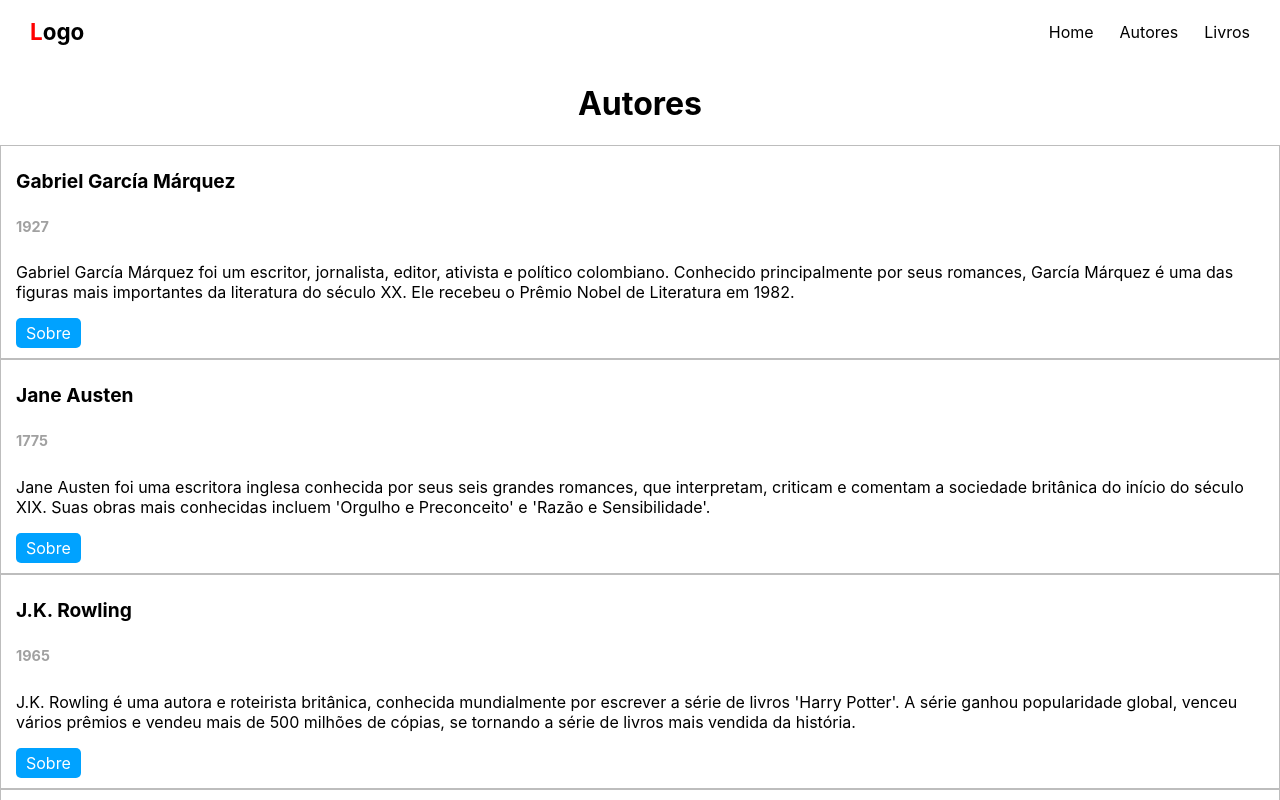
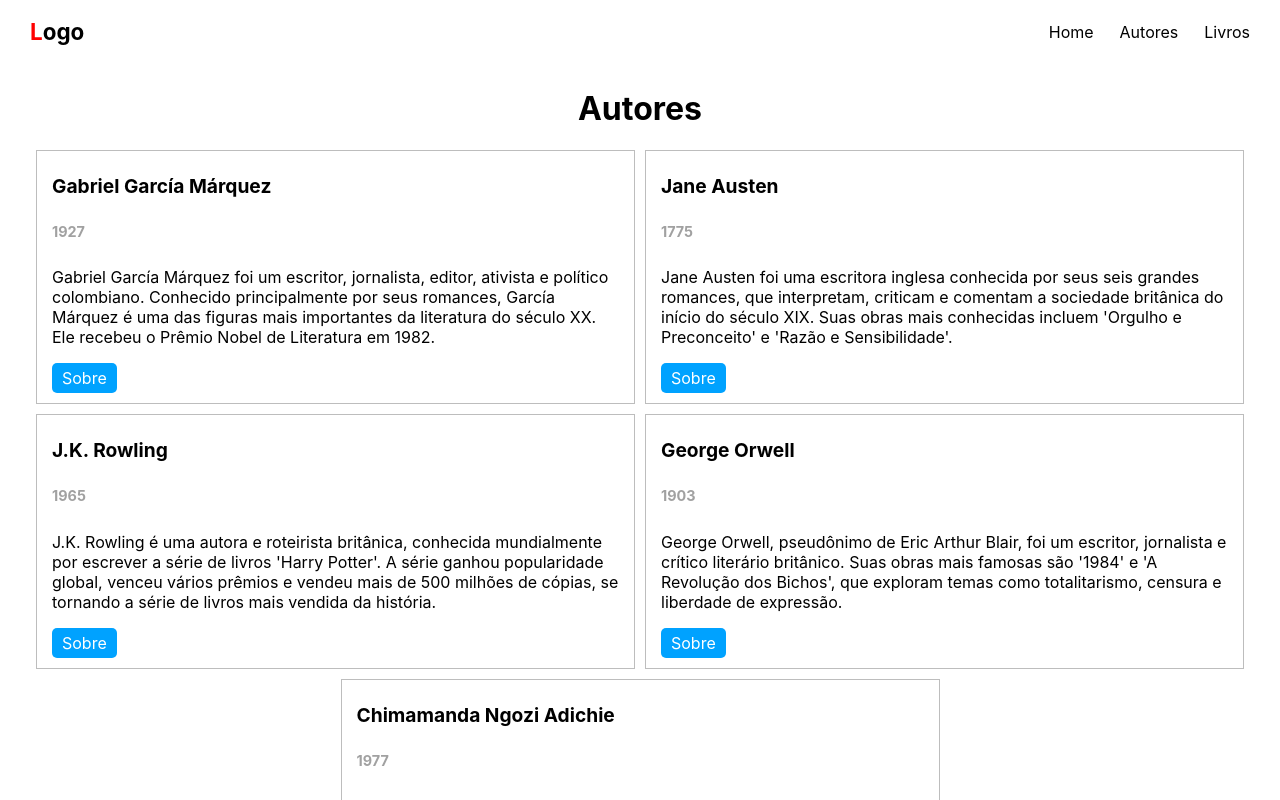
Before and after one commit to JoaoAlissonTec/Books, a React (Create React App) app: page /autores in a window 1280 px wide. Shown: the top 800 px of the page. Built offline with nearby package versions, Linux system fonts and the light colour scheme.

Commit message:
:lipstick: feat: Classe de tamanho para componente card

```diff
--- a/src/App.css
+++ b/src/App.css
@@ -1,38 +1,3 @@
-.App {
-  text-align: center;
+.Container{
+  padding: 5px 10px 20px 10px;
 }
-
-.App-logo {
-  height: 40vmin;
-  pointer-events: none;
-}
-
-@media (prefers-reduced-motion: no-preference) {
-  .App-logo {
-    animation: App-logo-spin infinite 20s linear;
-  }
-}
-
-.App-header {
-  background-color: #282c34;
-  min-height: 100vh;
-  display: flex;
-  flex-direction: column;
-  align-items: center;
-  justify-content: center;
-  font-size: calc(10px + 2vmin);
-  color: white;
-}
-
-.App-link {
-  color: #61dafb;
-}
-
-@keyframes App-logo-spin {
-  from {
-    transform: rotate(0deg);
-  }
-  to {
-    transform: rotate(360deg);
-  }
-}
--- a/src/App.js
+++ b/src/App.js
@@ -12,11 +12,13 @@ function App() {
     <Router>
       <div className="App">
         <Header/>
-        <Routes>
-          <Route path='/' element={<Home/>}/>
-          <Route path='/autores' element={<Authors authors={authors}/>}/>
-          <Route path='/autor' element={<Author authors={authors}/>}/>
-        </Routes>
+        <div className="Container">
+          <Routes>
+            <Route path='/' element={<Home/>}/>
+            <Route path='/autores' element={<Authors authors={authors}/>}/>
+            <Route path='/autor' element={<Author authors={authors}/>}/>
+          </Routes>
+        </div>
       </div>
     </Router>
   );
--- a/src/Components/Card/index.js
+++ b/src/Components/Card/index.js
@@ -1,12 +1,11 @@
 import React from "react"
 import styles from "./styles.module.css"
-import RouteButton from "../RouteButton"
 
-export default function Card({id, title, subtitle, desc, redirect}){
-    return <div id={id} className={styles.card}>
+export default function Card({id, title, subtitle, desc, className, children}){
+    return <div id={id} className={`${styles.card} ${styles[className]}`}>
         <h1 className={styles.title}>{title}</h1>
         <h2 className={styles.subtitle}>{subtitle}</h2>
         <p className={styles.desc}>{desc}</p>
-        <RouteButton title="Sobre" to={redirect}/>
+        {children}
     </div>
 }
--- a/src/Components/Card/styles.module.css
+++ b/src/Components/Card/styles.module.css
@@ -5,6 +5,18 @@
     align-items: start;
     text-align: start;
     padding: 10px 15px;
+}
+
+.small_size{
+    width: 25%;
+}
+
+.medium_size{
+    width: 45%;
+}
+
+.large_size{
+    width: 100%;
 }
 
 .title{
--- a/src/Pages/Authors/index.js
+++ b/src/Pages/Authors/index.js
@@ -1,9 +1,23 @@
 import React from "react"
 import Card from "../../Components/Card";
+import styles from './styles.module.css'
+import RouteButton from "../../Components/RouteButton";
 
 export default function Authors({authors}){
-    return <div>
+    return <div className={styles.container}>
         <h1>Autores</h1>
-        {authors.map((author)=><Card id={author.id} title={author.nome} subtitle={author.ano_de_nascimento} desc={author.biografia} redirect={"/autor?id="+author.id}/>)}
+        <div className={styles.authors}>
+            {authors.map((author)=><Card
+            key={author.id}
+            id={author.id}
+            title={author.nome}
+            subtitle={author.ano_de_nascimento}
+            desc={author.biografia}
+            className="medium_size"
+            >
+                <RouteButton title="Sobre" to={"/autor?id="+author.id}/>
+            </Card>)
+            }
+        </div>
     </div>
 }
--- /dev/null
+++ b/src/Pages/Authors/styles.module.css
@@ -0,0 +1,10 @@
+.container{
+    text-align: center;
+}
+
+.authors{
+    display: flex;
+    flex-wrap: wrap;
+    justify-content: center;
+    gap: 10px;
+}
--- a/src/index.css
+++ b/src/index.css
@@ -1,5 +1,7 @@
 body {
   margin: 0;
+  box-sizing: border-box;
+  padding: 0;
   font-family: -apple-system, BlinkMacSystemFont, 'Segoe UI', 'Roboto', 'Oxygen',
     'Ubuntu', 'Cantarell', 'Fira Sans', 'Droid Sans', 'Helvetica Neue',
     sans-serif;
```
